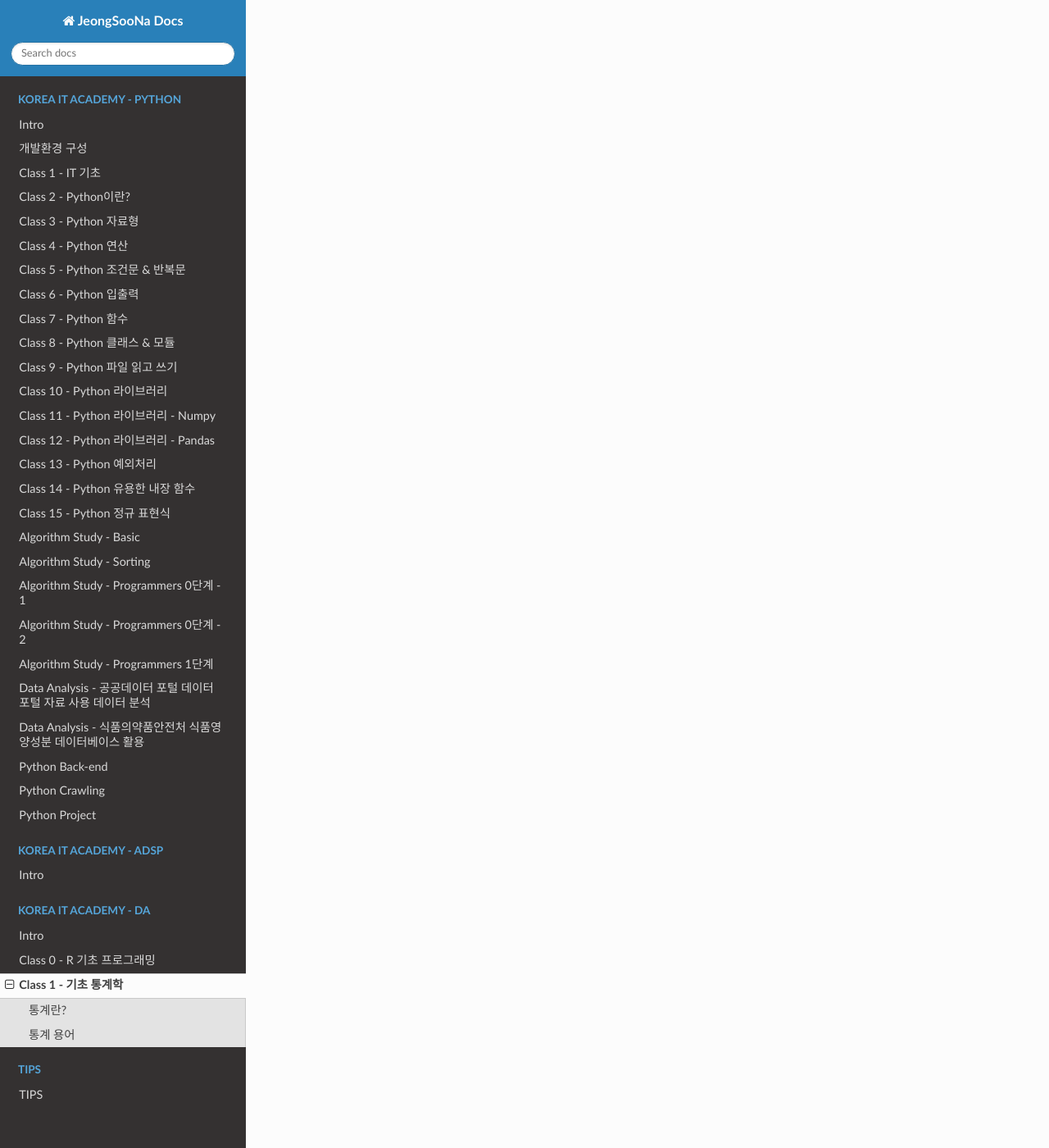
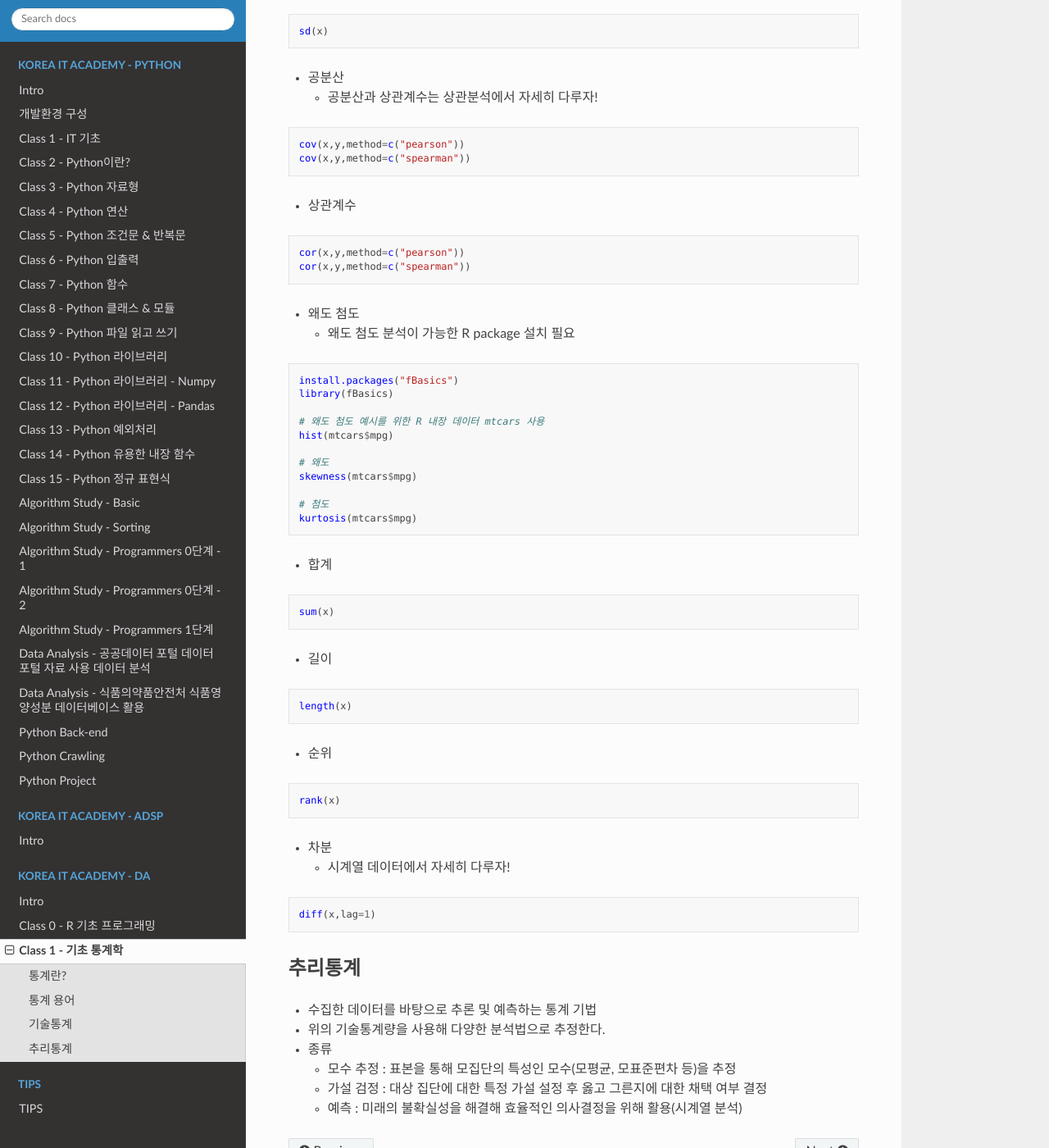
Before and after one commit to JeongSooNa/JeongSooNa-Docs, a Sphinx documentation site: the page built from docs/Korea_IT_Academy-DA/class_1.md, in a window 1280 px wide and 1400 px high, scrolled down 1755 px. Shown: the whole window at 82% size. Built offline with Sphinx 7.4.7 and the Read the Docs theme 3.1.0, drawn with Linux system fonts in a browser that asks for light colours; pages that are not in the unit, such as notebooks, are missing from menus; some of the changed text lies outside the part shown.

Commit message:
update docs

````diff
--- a/docs/Korea_IT_Academy-DA/class_1.md
+++ b/docs/Korea_IT_Academy-DA/class_1.md
@@ -11,3 +11,121 @@
 - 모수 : 표본 관측에 의해 구하고자 하는 모집단에 대한 정보
 - 통계량 : 표본의 정보 (통계값)
 - 모집단 ⊃ 표본
+
+### 기술통계
+
+- 표본 자체의 속성이나 특징을 파악하는 데 중점을 둔 통계 기법
+- 표본
+```r
+x = c(1,2,3,4,5,6,7,8,9,10)
+```
+
+- 최솟값 최댓값
+    - 데이터에 결측값(NA)이 있을 경우 min,max는 NA로 출력된다.
+    - 데이터 전처리 필요.
+```r
+min(x)
+max(x)
+```
+
+- 최솟값과 최댓값의 index 추출
+```r
+which.mix(x)
+which.max(x)
+```
+
+- 중앙값
+```r
+median(x)
+```
+
+- 평균
+```r
+mean(x)
+```
+
+- 범위
+```r
+range(x)
+```
+
+- 사분위수
+```r
+quantile(x)
+```
+
+- 사분위수 범위(사분범위:IQR)
+```r
+IQR(x)
+```
+
+- 분산
+    - 데이터의 분포, 퍼짐 정도
+```r
+var(x)
+```
+
+- 표준편차
+    - 분산의 제곱근
+```r
+sd(x)
+```
+
+- 공분산
+    - 공분산과 상관계수는 상관분석에서 자세히 다루자!
+```r
+cov(x,y,method=c("pearson"))
+cov(x,y,method=c("spearman"))
+```
+
+- 상관계수
+```r
+cor(x,y,method=c("pearson"))
+cor(x,y,method=c("spearman"))
+```
+
+- 왜도 첨도
+    - 왜도 첨도 분석이 가능한 R package 설치 필요
+```r
+install.packages("fBasics")
+library(fBasics)
+
+# 왜도 첨도 예시를 위한 R 내장 데이터 mtcars 사용
+hist(mtcars$mpg)
+
+# 왜도
+skewness(mtcars$mpg)
+
+# 첨도
+kurtosis(mtcars$mpg)
+```
+
+- 합계
+```r
+sum(x)
+```
+
+- 길이
+```r
+length(x)
+```
+
+- 순위
+```r
+rank(x)
+```
+
+- 차분
+    - 시계열 데이터에서 자세히 다루자!
+```r
+diff(x,lag=1)
+```
+
+### 추리통계
+
+- 수집한 데이터를 바탕으로 추론 및 예측하는 통계 기법
+- 위의 기술통계량을 사용해 다양한 분석법으로 추정한다.
+- 종류
+    - 모수 추정 : 표본을 통해 모집단의 특성인 모수(모평균, 모표준편차 등)을 추정
+    - 가설 검정 : 대상 집단에 대한 특정 가설 설정 후 옳고 그른지에 대한 채택 여부 결정
+    - 예측 : 미래의 불확실성을 해결해 효율적인 의사결정을 위해 활용(시계열 분석)
````
